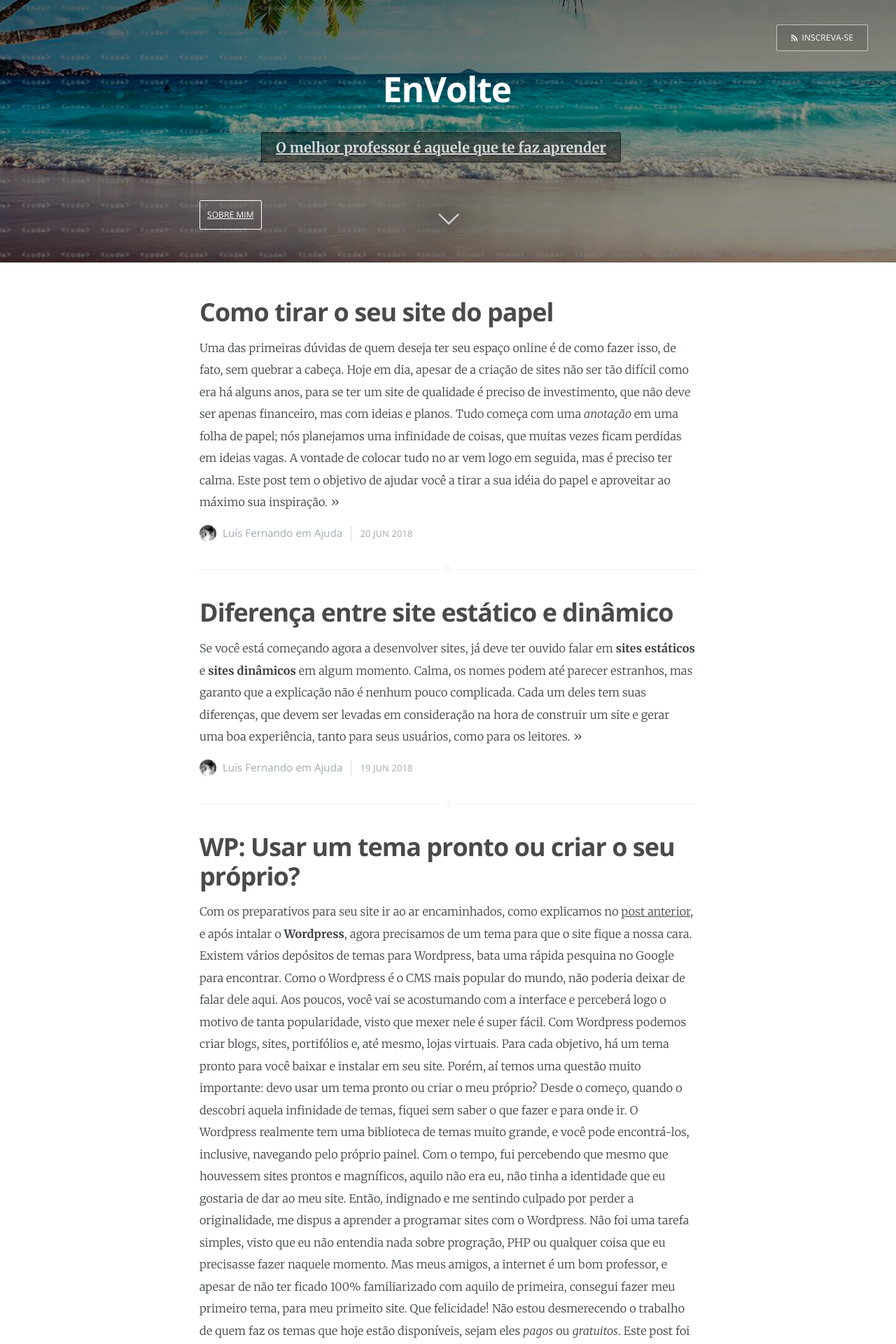
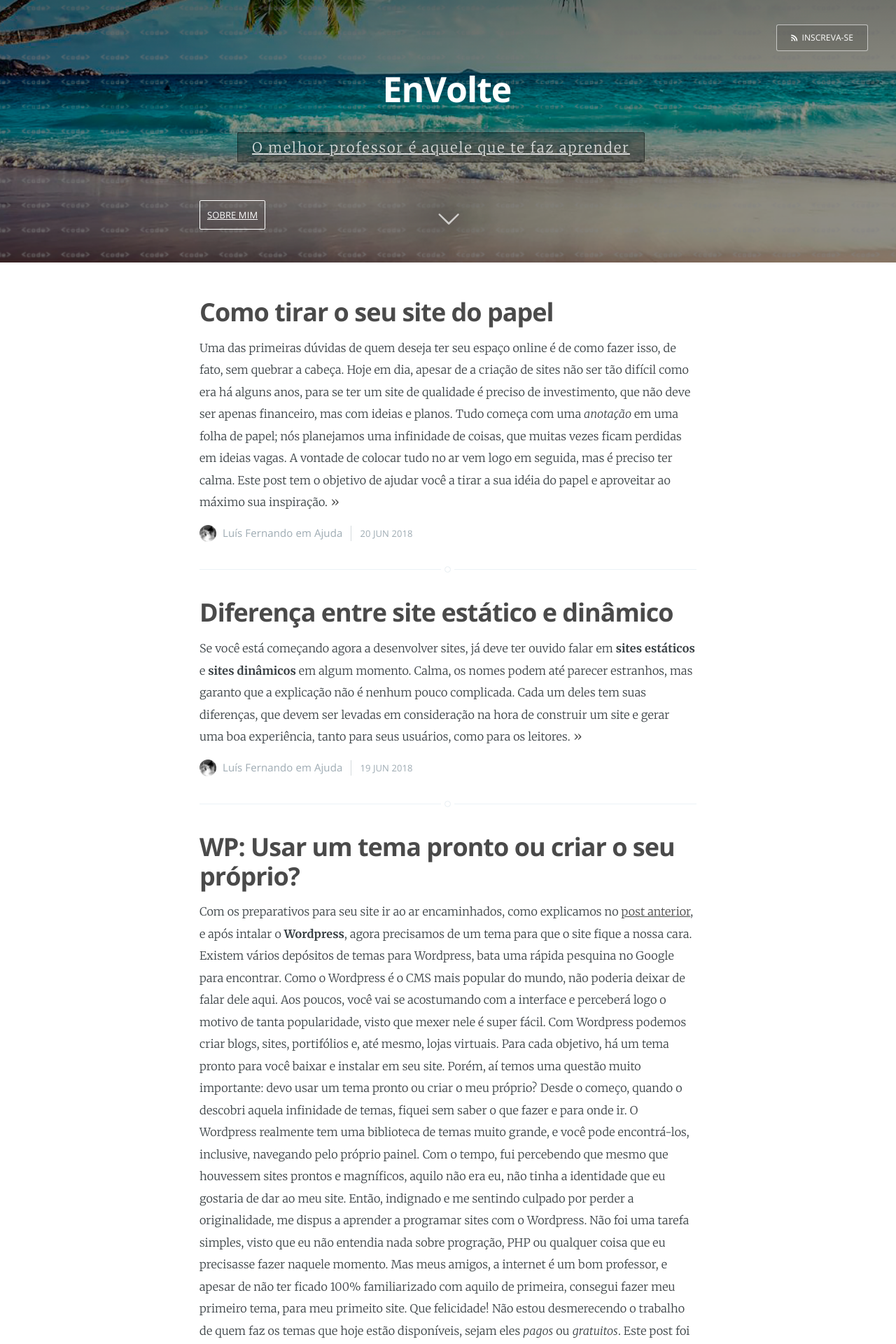
Before and after one commit to EnVolte/envolte.github.io, a Jekyll site: the page built from index.html, in a window 1280 px wide. Shown: the top 1920 px of the page at 70% size. Built offline with Jekyll 4.4.1, drawn with Linux system fonts in a browser that asks for light colours; the list of posts is cut into pages by our own code.

Commit message:
Update index.html

```diff
--- a/index.html
+++ b/index.html
@@ -18,13 +18,13 @@
         <div class="main-header-content inner">
             <h1 class="page-title">{{ site.name }}</h1>
             <h2 class="page-description"><br>
-                <span style="border: 1px solid rgba(0,0,0,0.5); background: rgba(0,0,0,0.4); border-radius: 2px; padding: 8px 20px; text-decoration: none; font-weight: bold; overflow: hidden; margin-right: 20px;" id="titulo"></span><br>
+                <span style="border: 1px solid rgba(0,0,0,0.4); background: rgba(0,0,0,0.3); border-radius: 2px; padding: 8px 20px; text-decoration: none; letter-spacing: 2px; font-weight: normal; overflow: hidden; margin-right: 20px;" id="titulo"></span><br>
             </h2>
 
             <h2 class="page-description"><br><br>
                 {% if page.about %}
                 <div>
-            <a style='z-index: 999; left: 0; position: absolute; overflow: hidden; font-family: Open Sans; font-size: 1.2rem;' href='{{ site.baseurl }}{{ page.about }}'>Sobre mim</a>
+            <a style='z-index: 999; left: 0; position: absolute; overflow: hidden; font-family: Open Sans; font-size: 1.3rem;' href='{{ site.baseurl }}{{ page.about }}'>Sobre mim</a>
                 </div> {% endif %}
             </h2>
 
```
